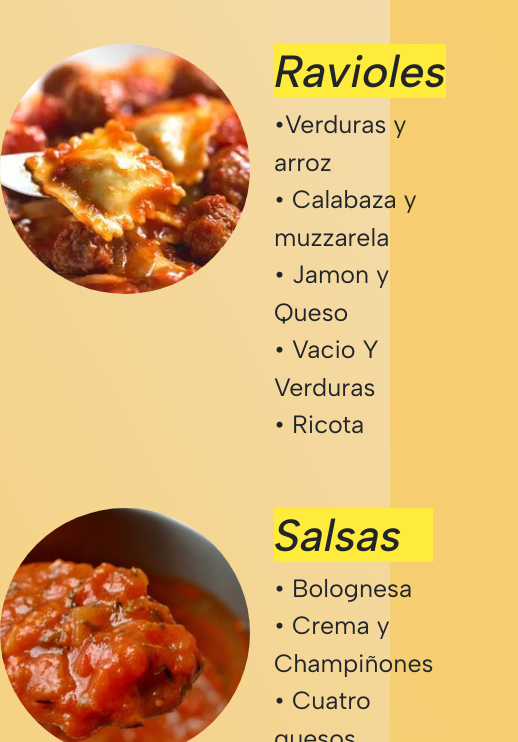
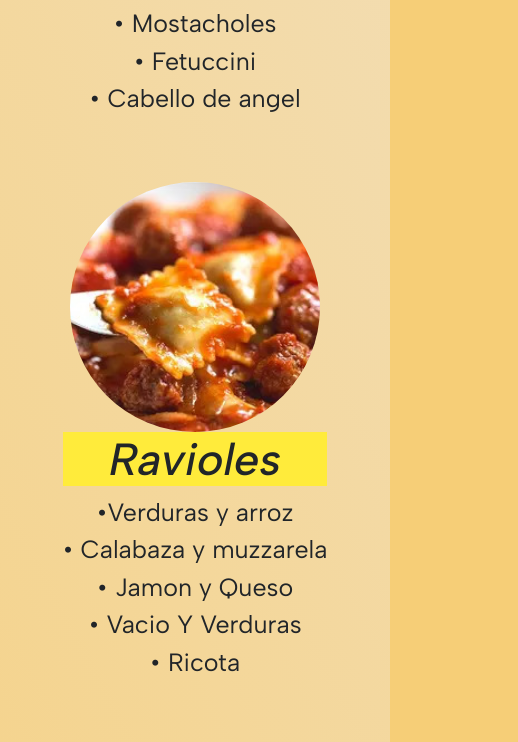
Before and after one commit to ignacioo03/PF-Pineiro, a plain HTML site: page paginas/productos.html in a window 390 px wide. Shown: the part 661-1403 px from the top of the page, 518 px wide, since content can reach past the window. Drawn offline with nearby package versions, Linux system fonts and the light colour scheme.

Commit message:
sixth commit arreglo pagina productos

```diff
--- a/estilos/estilos.scss
+++ b/estilos/estilos.scss
@@ -502,6 +502,20 @@ footer {
     text-shadow: 0 0 5px black;
     font-size: 22px;
 }
+
+body {
+	width: 100%;
+}
+footer {
+	width: 100%;
+}
+.food-menu-item {
+	flex-direction: column;
+	align-items: center;
+	.food-description {
+		text-align: center;
+	}
+}
 }
 
 
```
Also changed, not shown: estilos/estilos.css, 1 other file.
